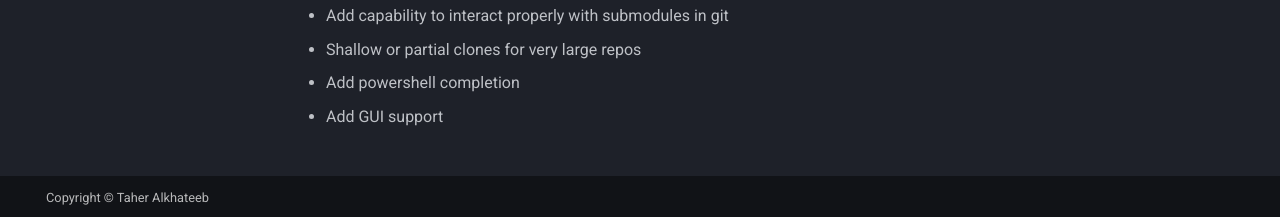
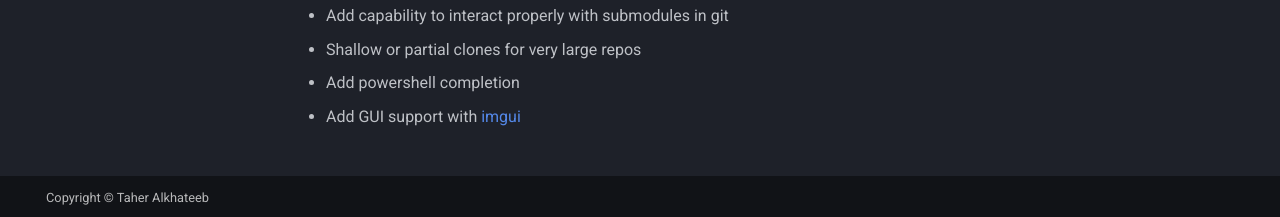
Before and after one commit to pythys/multi-repo-manager, an MkDocs documentation site: the page built from docs/roadmap.md, in a window 1280 px wide. Shown: the part 680-897 px from the top of the page. Built offline with MkDocs 1.6.1 and Material for MkDocs 9.7.7, drawn with Linux system fonts in a browser that asks for light colours.

Commit message:
decided on GUI stack

```diff
--- a/docs/roadmap.md
+++ b/docs/roadmap.md
@@ -19,4 +19,4 @@
 - Add capability to interact properly with submodules in git
 - Shallow or partial clones for very large repos
 - Add powershell completion
-- Add GUI support
+- Add GUI support with [imgui](https://github.com/ocornut/imgui)
```
